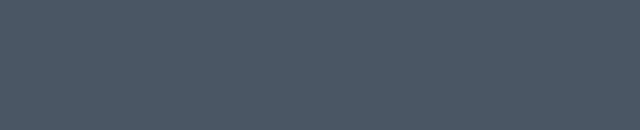
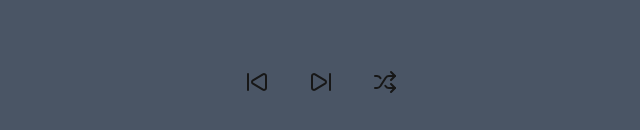
Before and after one commit to melonsoda30/stacked-card, a Next.js app: page / in a window 1280 px wide. Shown: the part 666-796 px from the top of the page, without its empty margins (319-959 px from the left). Built offline with nearby package versions, Linux system fonts and the light colour scheme.

Commit message:
add prev, next, shuffle

```diff
--- a/app/page.tsx
+++ b/app/page.tsx
@@ -1,14 +1,10 @@
 "use client";
 import { Card } from "@/components/card";
+import { Shuffle, SkipForward } from "lucide-react";
 import { useState } from "react";
 
 export default function Home() {
-  const [reset, setReset] = useState(0);
-
-  function handleReset() {
-    setReset((prev) => prev + 1);
-  }
-  const colors = [
+  const [colors, setColors] = useState([
     "#0fa188",
     "#335981",
     "#b433d5",
@@ -19,7 +15,46 @@ export default function Home() {
     "#aa3184",
     "#757333",
     "#44863f",
-  ];
+  ]);
+  const [reset, setReset] = useState(0);
+  const [activeCard, setActiveCard] = useState(0);
+  const [direction, setDirection] = useState<
+    "prev" | "next" | "shuffle" | null
+  >(null);
+
+  const handleNext = () => {
+    setActiveCard((prev) => prev + 1);
+    setDirection("next");
+
+    if (activeCard === colors.length - 1) {
+      setTimeout(() => {
+        setDirection(null);
+        setActiveCard(0);
+        setReset((prev) => prev + 1);
+      }, 1000);
+    }
+  };
+
+  const handlePrev = () => {
+    setActiveCard((prev) => prev - 1);
+    setDirection("prev");
+  };
+
+  const handleShuffle = () => {
+    setDirection("shuffle");
+    const shuffledColors = [...colors].sort(() => Math.random() - 0.5);
+    setTimeout(() => {
+      setColors(shuffledColors);
+      setDirection(null);
+      setActiveCard(0);
+      setReset((prev) => prev + 1);
+    }, 1000);
+  };
+
+  const handleReset = () => {
+    setReset((prev) => prev + 1);
+  };
+
   return (
     <div className="relative h-screen w-screen overflow-hidden bg-gray-600 flex flex-col items-center justify-center">
       {colors.map((bg, i) => (
@@ -30,8 +65,24 @@ export default function Home() {
           handleReset={handleReset}
           resetCount={reset}
           index={i}
+          activeCard={activeCard}
+          direction={direction}
+          setActiveCard={setActiveCard}
+          setDirection={setDirection}
         />
       ))}
+
+      <div className="absolute bottom-10 left-1/2 -translate-x-1/2 flex flex-row gap-10">
+        <button onClick={handlePrev} disabled={activeCard === 0}>
+          <SkipForward className="rotate-180" />
+        </button>
+        <button onClick={handleNext} disabled={activeCard === colors.length}>
+          <SkipForward />
+        </button>
+        <button onClick={handleShuffle} disabled={activeCard === colors.length}>
+          <Shuffle />
+        </button>
+      </div>
     </div>
   );
 }
--- a/components/card.tsx
+++ b/components/card.tsx
@@ -2,6 +2,20 @@
 import { useMotionValue, animate, useTransform } from "motion/react";
 import { motion } from "framer-motion";
 import { useEffect, useMemo, useState } from "react";
+
+type Direction = "prev" | "next" | "shuffle" | null;
+
+interface CardProps {
+  bgColor: string;
+  isLast: boolean;
+  handleReset: () => void;
+  resetCount: number;
+  index: number;
+  activeCard: number;
+  direction: Direction;
+  setActiveCard: React.Dispatch<React.SetStateAction<number>>;
+  setDirection: React.Dispatch<React.SetStateAction<Direction>>;
+}
 
 export function Card({
   bgColor,
@@ -9,17 +23,13 @@ export function Card({
   handleReset,
   resetCount,
   index,
-}: {
-  bgColor: string;
-  isLast: boolean;
-  handleReset: () => void;
-  resetCount: number;
-  index: number;
-}) {
+  activeCard,
+  direction,
+  setActiveCard,
+  setDirection,
+}: CardProps) {
   const [isActive, setIsActive] = useState(false);
   const x = useMotionValue(0);
-  // const offset = index - activeCard;
-
   const rangeDeg = useMemo(() => {
     const deg = [-10, 10];
     return Math.random() * (deg[1] - deg[0]) + deg[0];
@@ -30,6 +40,33 @@ export function Card({
     [-200, 0, 200],
     [rangeDeg - 5, rangeDeg, rangeDeg + 5]
   );
+  // const offset = index - activeCard;
+
+  useEffect(() => {
+    if (direction === "shuffle" && index >= activeCard) {
+      animate(x, 1000, {
+        type: "spring",
+        stiffness: 400,
+        damping: 30,
+        delay: index * 0.1,
+      });
+    }
+    if (index === activeCard - 1 && direction === "next") {
+      animate(x, 1000, {
+        type: "spring",
+        stiffness: 400,
+        damping: 30,
+      });
+    }
+
+    if (index === activeCard && direction === "prev") {
+      animate(x, 0, {
+        type: "spring",
+        stiffness: 400,
+        damping: 30,
+      });
+    }
+  }, [activeCard, direction, index, x]);
 
   useEffect(() => {
     if (resetCount > 0) {
@@ -57,6 +94,8 @@ export function Card({
     }
 
     if (currentX < -100) {
+      setDirection(null);
+      setActiveCard(index + 1);
       animate(x, -screenWidth - 500, {
         type: "spring",
         stiffness: 400,
@@ -67,6 +106,8 @@ export function Card({
     }
 
     if (currentX > 100) {
+      setDirection(null);
+      setActiveCard(index + 1);
       animate(x, screenWidth + 500, {
         type: "spring",
         stiffness: 400,
```
